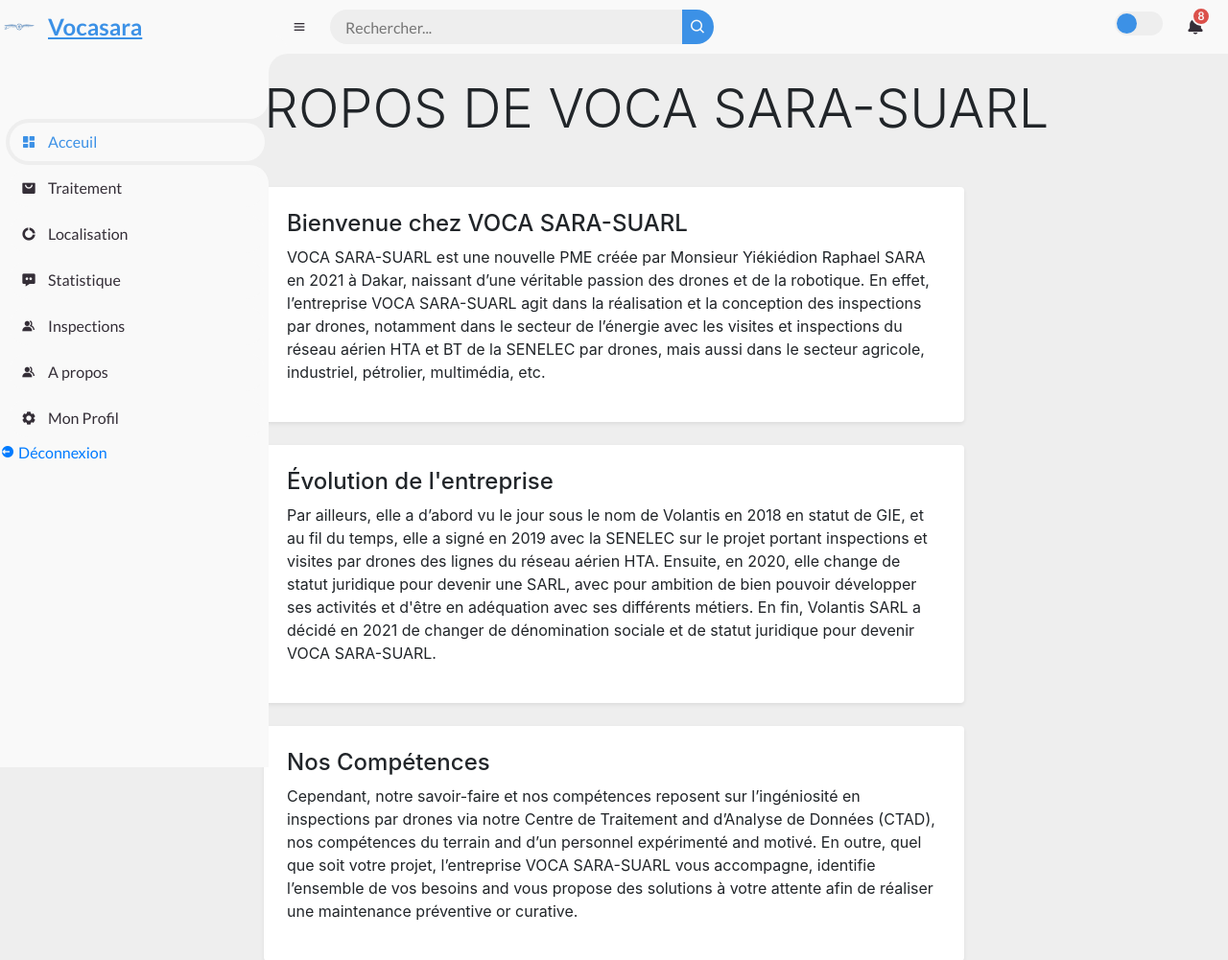
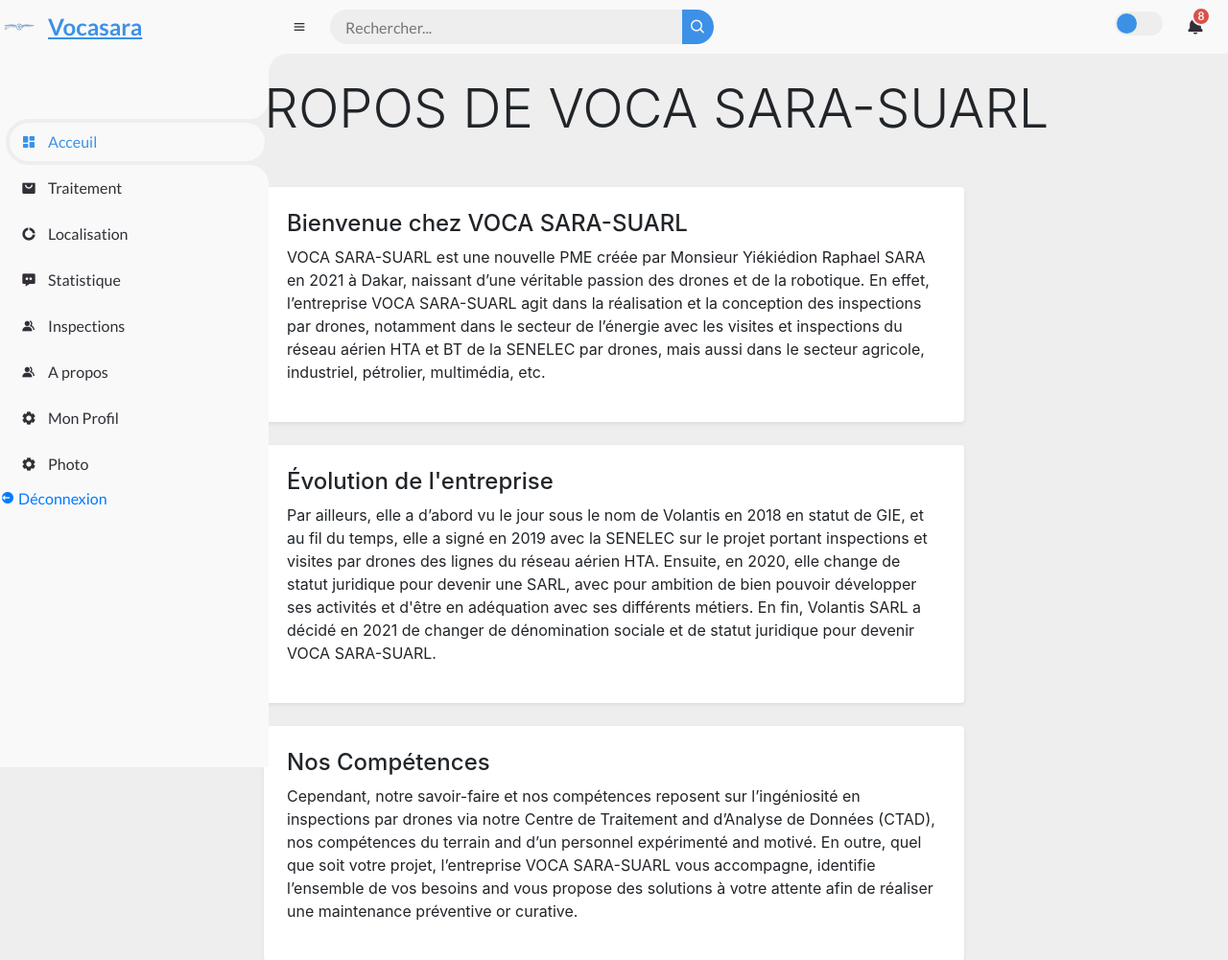
Before and after one commit to PapisKang/VocaSaraAppV2, a Flask app: page /apropos in a window 1280 px wide. Shown: the top 1001 px of the page at 96% size. Run offline with Flask 3, Linux system fonts and the light colour scheme; parts of the project's set-up code (start-up, migrations or seed data) failed here and were passed over; some libraries are stand-ins or nearby versions.

Commit message:
update
update

```diff
--- a/apps/templates/accounts/profile.html
+++ b/apps/templates/accounts/profile.html
@@ -9,7 +9,7 @@
     <link rel="stylesheet" href="https://stackpath.bootstrapcdn.com/bootstrap/4.5.0/css/bootstrap.min.css">
     <link rel="stylesheet" href="https://maxcdn.bootstrapcdn.com/font-awesome/4.7.0/css/font-awesome.min.css">
 </head>
-
+{%include 'home/index.html'%}
 <body class="bg-light">
     <div class="container mt-5">
 
--- a/apps/templates/home/index.html
+++ b/apps/templates/home/index.html
@@ -67,6 +67,12 @@
 				<a href="{{ url_for('authentication_blueprint.user_profile') }}">
 					<i class='bx bxs-cog' ></i>
 					<span class="text">Mon Profil</span>
+				</a>
+			</li>
+			<li>
+				<a href="photo_upload">
+					<i class='bx bxs-cog' ></i>
+					<span class="text">Photo</span>
 				</a>
 			</li>
 
```
